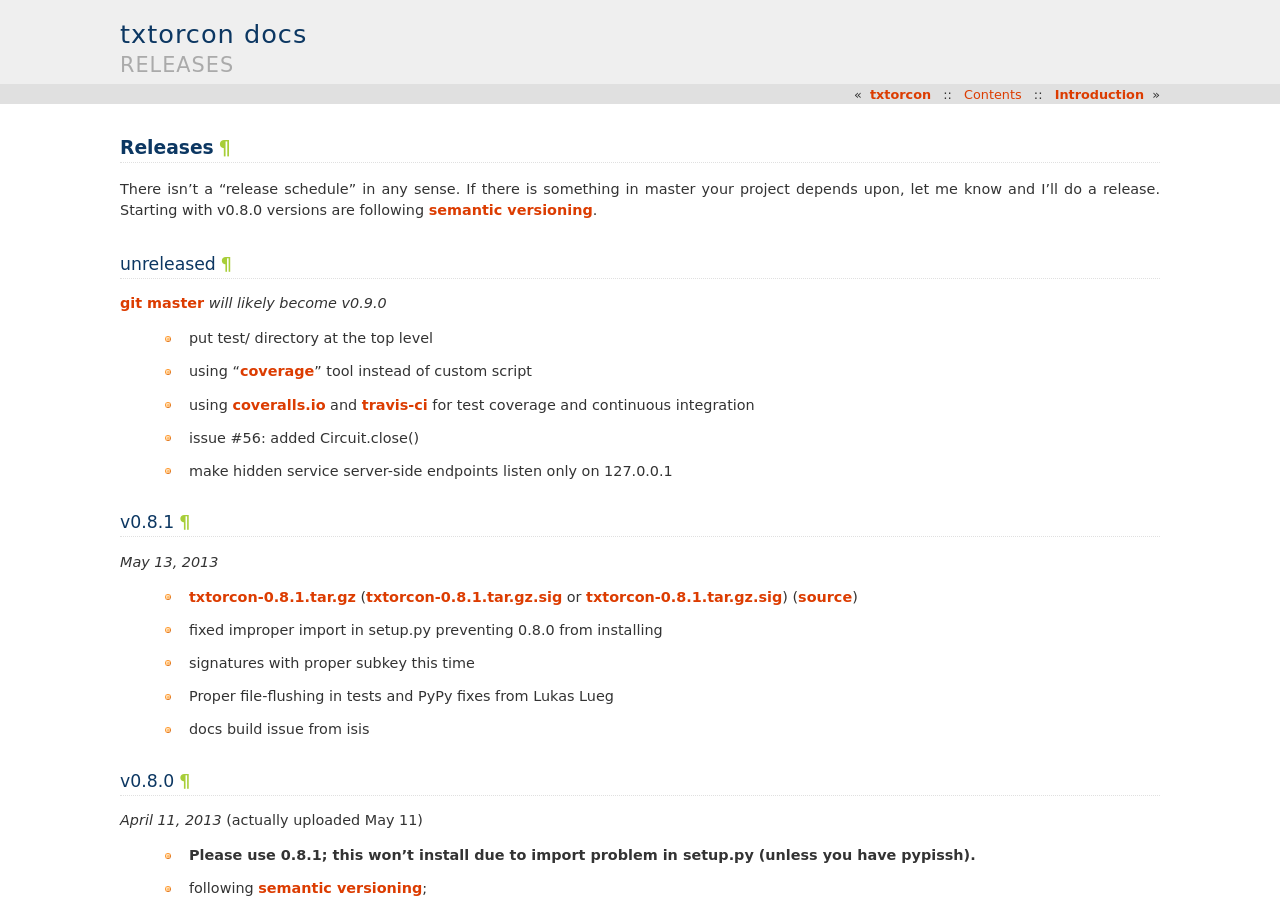
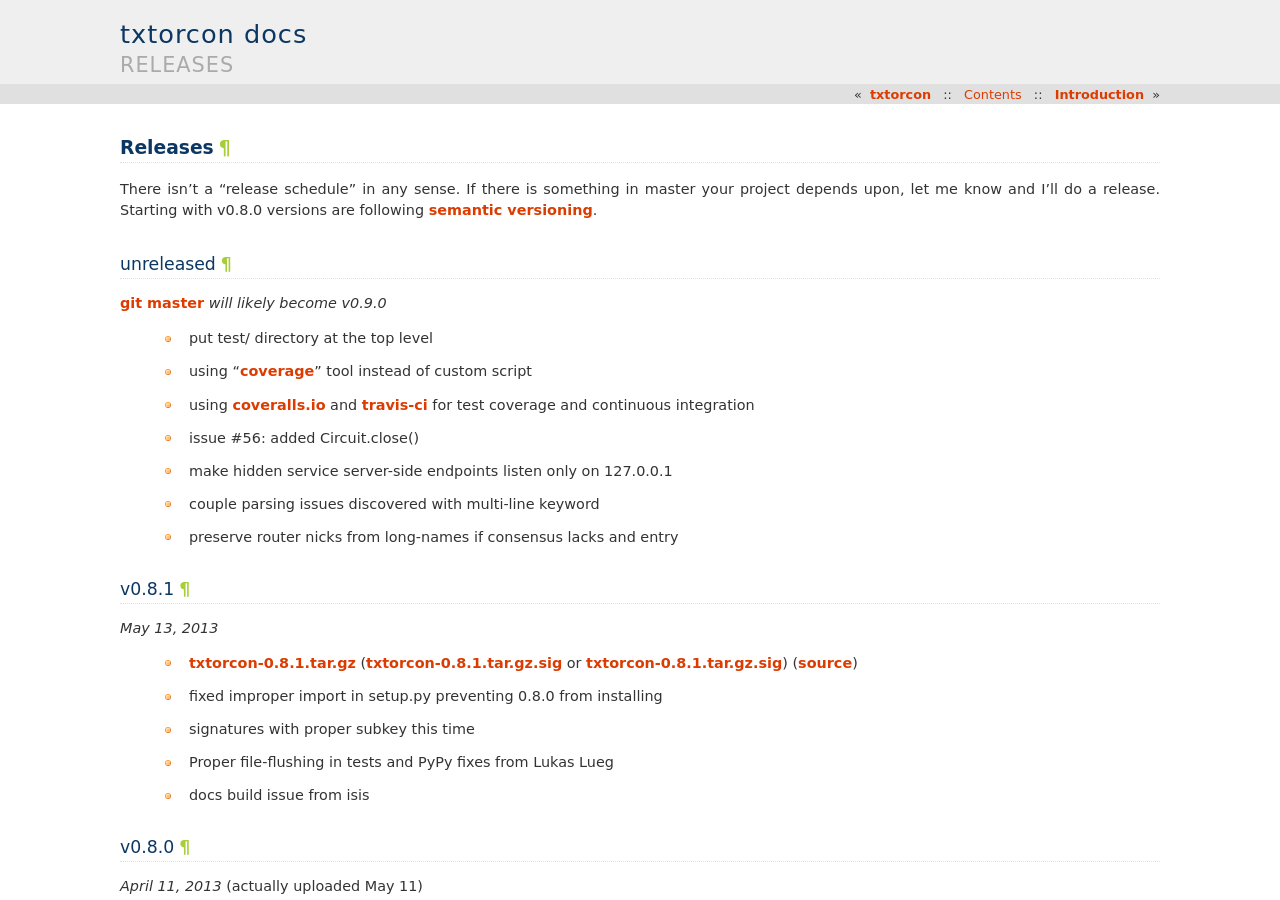
Before and after one commit to meejah/txtorcon, a Sphinx documentation site: the page built from docs/releases.rst, in a window 1280 px wide and 900 px high. Built offline with Sphinx 7.4.7, drawn with Linux system fonts in a browser that asks for light colours.

Commit message:
add notes about two recent bugs

```diff
--- a/docs/releases.rst
+++ b/docs/releases.rst
@@ -16,6 +16,8 @@
  * using `coveralls.io <https://coveralls.io/r/meejah/txtorcon>`_ and `travis-ci <https://travis-ci.org/meejah/txtorcon>`_ for test coverage and continuous integration
  * issue #56: added Circuit.close()
  * make hidden service server-side endpoints listen only on 127.0.0.1
+ * couple parsing issues discovered with multi-line keyword
+ * preserve router nicks from long-names if consensus lacks and entry
 
 
 v0.8.1
```
